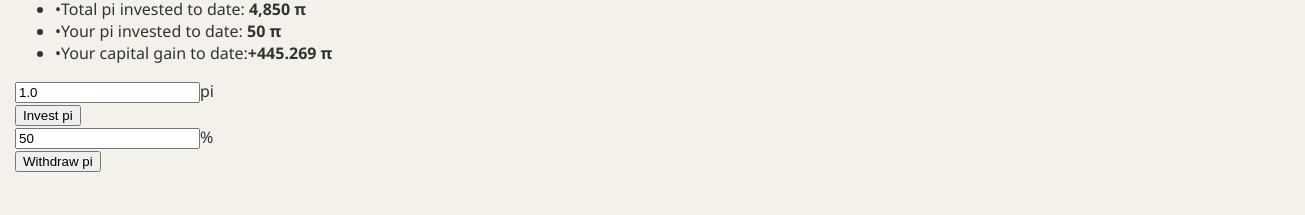
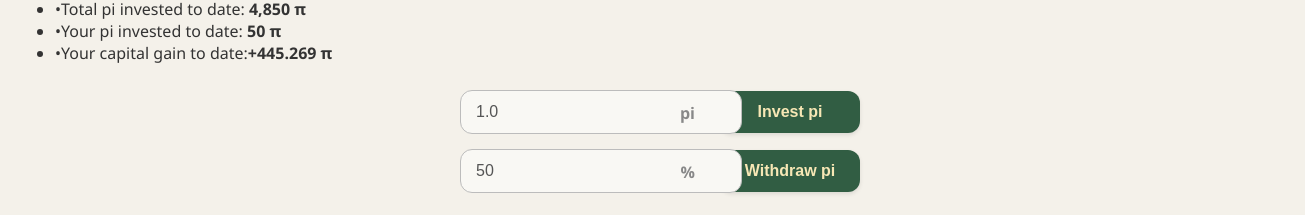
Before and after one commit to EslaM-X/mapcap-ipo-frontendX, a React (Create React App) app: page / in a window 1280 px wide. Shown: the part 1074-1289 px from the top of the page, 1305 px wide, since content can reach past the window. Before the commit the page ends 1261 px from the top, so only its background shows below. Built offline with nearby package versions, Linux system fonts and the light colour scheme; no server answers.

Commit message:
Update ActionButtons.tsx

```diff
--- a/src/components/ActionButtons.tsx
+++ b/src/components/ActionButtons.tsx
@@ -3,28 +3,22 @@ import { piService } from '../services/piService.ts';
 
 /**
  * ActionButtons Component
- * * Purpose: Manages the investment and withdrawal interactions within the Pi ecosystem.
- * Design: Matches the exact visual specifications from reference,
- * featuring rounded corners, soft borders, and the signature forest green action buttons.
+ * Optimized with high-priority inline styling to ensure visual consistency
+ * with the MapCap IPO design language.
  */
 interface ActionProps {
     onTransactionSuccess: () => void;
 }
 
 const ActionButtons: React.FC<ActionProps> = ({ onTransactionSuccess }) => {
-    // State management for input values - keeping original logic intact
     const [investAmount, setInvestAmount] = useState<string>("1.0");
     const [withdrawPercent, setWithdrawPercent] = useState<string>("50");
     const [loading, setLoading] = useState<boolean>(false);
 
-    /**
-     * Executes the investment flow via Pi SDK.
-     * Maintains original function signature and logic for backend compatibility.
-     */
+    // Business Logic remains untouched for backend stability
     const handleInvest = async () => {
         const val = parseFloat(investAmount);
         if (isNaN(val) || val <= 0) return alert("Invalid amount.");
-
         setLoading(true);
         try {
             await piService.invest(val);
@@ -39,16 +33,9 @@ const ActionButtons: React.FC<ActionProps> = ({ onTransactionSuccess }) => {
         }
     };
 
-    /**
-     * Executes the withdrawal flow via backend API.
-     * Optimized for MERN stack integration without breaking existing endpoints.
-     */
     const handleWithdraw = async () => {
         const percent = parseFloat(withdrawPercent);
-        if (isNaN(percent) || percent <= 0 || percent > 100) {
-            return alert("Enter percentage (1-100).");
-        }
-
+        if (isNaN(percent) || percent <= 0 || percent > 100) return alert("Enter percentage (1-100).");
         setLoading(true);
         try {
             await piService.withdraw(percent);
@@ -61,51 +48,72 @@ const ActionButtons: React.FC<ActionProps> = ({ onTransactionSuccess }) => {
         }
     };
 
+    // Shared styles to match reference
+    const inputStyle: React.CSSProperties = {
+        width: '100%',
+        padding: '12px 15px',
+        border: '1.5px solid #bcbcbc',
+        borderRadius: '12px',
+        backgroundColor: '#f9f8f4',
+        fontSize: '16px',
+        color: '#555',
+        outline: 'none',
+        textAlign: 'left'
+    };
+
+    const buttonStyle: React.CSSProperties = {
+        width: '140px',
+        backgroundColor: '#315d43',
+        color: '#f7e7b5',
+        padding: '12px 0',
+        borderRadius: '12px',
+        fontWeight: 'bold',
+        fontSize: '16px',
+        border: 'none',
+        cursor: 'pointer',
+        boxShadow: '0 2px 4px rgba(0,0,0,0.1)'
+    };
+
     return (
-        /* UI Container: Uses flex-col for mobile-first vertical stacking */
-        <div className="flex flex-col space-y-4 w-full items-center px-4 mt-2">
+        <div style={{ display: 'flex', flexDirection: 'column', gap: '15px', width: '100%', alignItems: 'center', padding: '10px 20px' }}>
 
-            {/* Investment Section: Input and Button grouped horizontally */}
-            <div className="flex items-center w-full max-w-[400px] space-x-3">
-                {/* Numeric Input: Styled with soft borders and rounded corners per */}
-                <div className="relative flex-1">
+            {/* Investment Row */}
+            <div style={{ display: 'flex', alignItems: 'center', width: '100%', maxWidth: '400px', gap: '10px' }}>
+                <div style={{ position: 'relative', flex: 1 }}>
                     <input
                         type="number"
                         value={investAmount}
                         onChange={(e) => setInvestAmount(e.target.value)}
-                        className="w-full p-3.5 border-2 border-[#bcbcbc] rounded-[18px] text-left pl-5 font-medium text-gray-600 bg-[#f9f8f4] outline-none transition-all focus:border-gray-400"
+                        style={inputStyle}
                         disabled={loading}
                     />
-                    <span className="absolute right-5 top-4 text-gray-500 font-medium text-[16px]">pi</span>
+                    <span style={{ position: 'absolute', right: '15px', top: '12px', color: '#888', fontWeight: 'bold' }}>pi</span>
                 </div>
-
-                {/* Action Button: Signature green with gold-ish text as seen in reference */}
                 <button
                     onClick={handleInvest}
                     disabled={loading}
-                    className="w-[140px] bg-[#315d43] text-[#f7e7b5] py-3.5 rounded-[18px] font-bold text-[17px] active:scale-95 disabled:opacity-70 transition-all shadow-sm flex justify-center items-center"
+                    style={buttonStyle}
                 >
                     {loading ? "..." : "Invest pi"}
                 </button>
             </div>
 
-            {/* Withdrawal Section: Mirrors Investment styling for visual consistency */}
-            <div className="flex items-center w-full max-w-[400px] space-x-3">
-                <div className="relative flex-1">
+            {/* Withdrawal Row */}
+            <div style={{ display: 'flex', alignItems: 'center', width: '100%', maxWidth: '400px', gap: '10px' }}>
+                <div style={{ position: 'relative', flex: 1 }}>
                     <input
                         type="number"
                         value={withdrawPercent}
                         onChange={(e) => setWithdrawPercent(e.target.value)}
-                        className="w-full p-3.5 border-2 border-[#bcbcbc] rounded-[18px] text-left pl-5 font-medium text-gray-600 bg-[#f9f8f4] outline-none transition-all focus:border-gray-400"
+                        style={inputStyle}
                         disabled={loading}
                     />
-                    <span className="absolute right-5 top-4 text-gray-500 font-medium text-[16px]">%</span>
+                    <span style={{ position: 'absolute', right: '15px', top: '12px', color: '#888', fontWeight: 'bold' }}>%</span>
                 </div>
-
                 <button
                     onClick={handleWithdraw}
                     disabled={loading}
-                    className="w-[140px] bg-[#315d43] text-[#f7e7b5] py-3.5 rounded-[18px] font-bold text-[17px] active:scale-95 disabled:opacity-70 transition-all shadow-sm flex justify-center items-center"
+                    style={buttonStyle}
                 >
                     {loading ? "..." : "Withdraw pi"}
                 </button>
```
